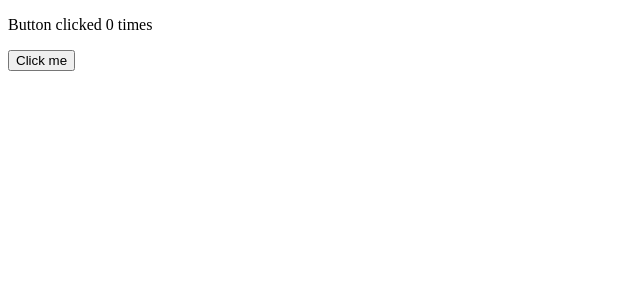
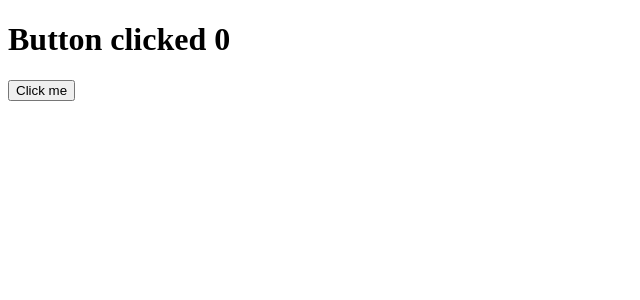
Before and after one commit to acciojob/button-counter-proabhishek, a React app: page / in a window 1280 px wide. Shown: the top 300 px of the page, without its empty margins (0-640 px from the left). Built offline with nearby package versions, Linux system fonts and the light colour scheme.

Commit message:
dont pass test case

```diff
--- a/src/components/App.js
+++ b/src/components/App.js
@@ -12,7 +12,7 @@ const App = () => {
 
         return(
           <div>
-              <p> Button clicked {count} times</p>
+              <h1> Button clicked {count} </h1>
               <button onClick={countClicks}>Click me</button>
           </div>
         )
```
Also changed, not shown: package.json (+8 -5 lines).
